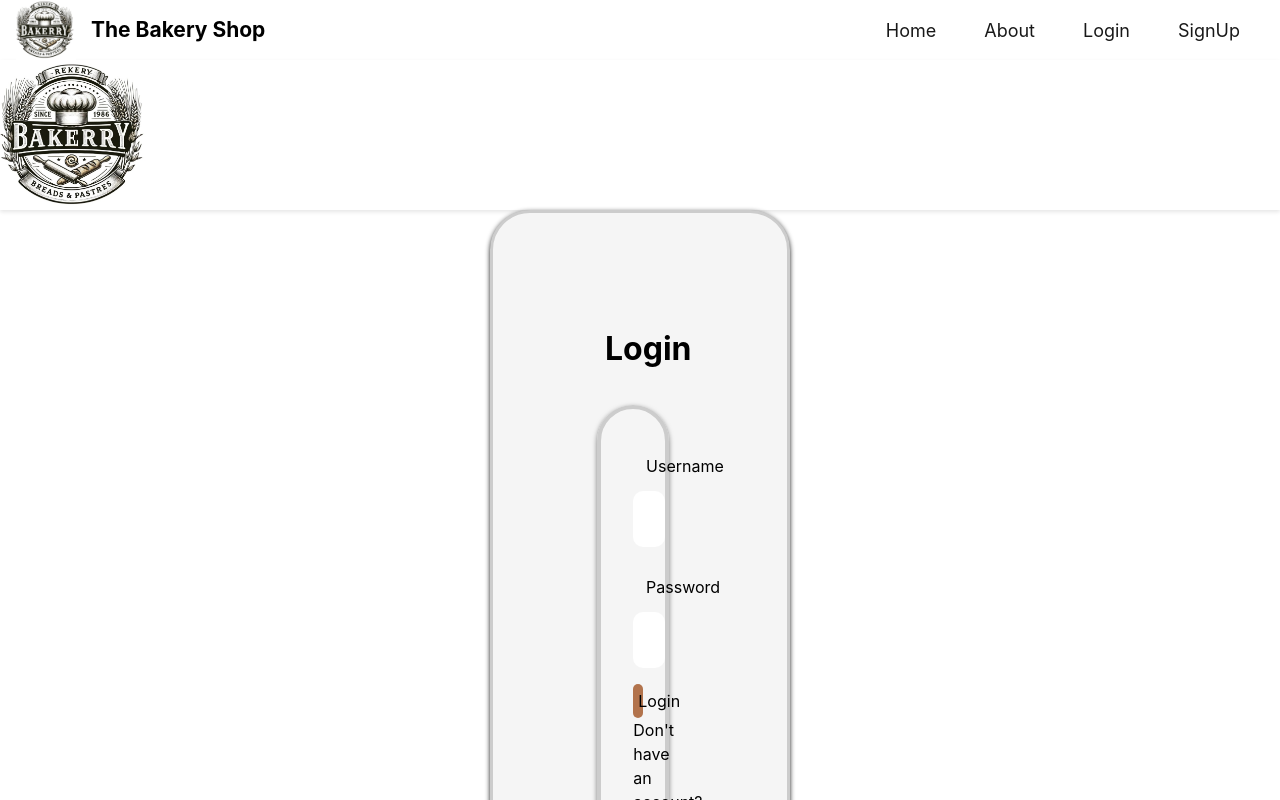
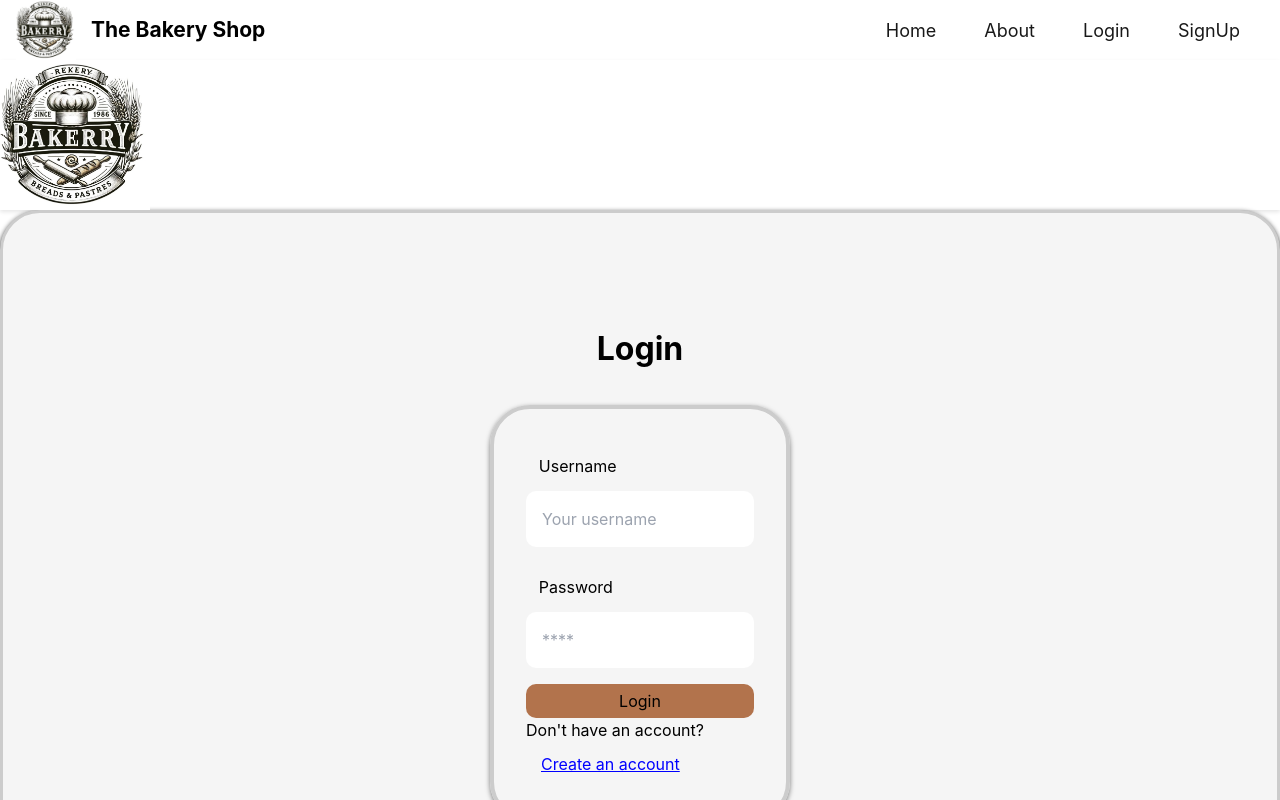
Before and after one commit to WebDevelopment-ASU/Bakery-System-Frontend, a React (Create React App) app: page /login in a window 1280 px wide. Shown: the top 800 px of the page. Built offline with nearby package versions, Linux system fonts and the light colour scheme.

Commit message:
Fixing the broken styles after Routing

```diff
--- a/src/Components/Navbar.jsx
+++ b/src/Components/Navbar.jsx
@@ -12,9 +12,9 @@ const Navbar = () => {
 
             <div className={isOpen ? `${styles.items} ${styles.open}` : styles.items}>
                 <a href="./home">Home</a>
-                <a href="/About">About</a>
-                <a href="/Login">Login</a>
-                <a href="/Signup">SignUp</a>
+                <a href="/about">About</a>
+                <a href="/login">Login</a>
+                <a href="/signup">SignUp</a>
             </div>
 
             <div
--- a/src/components/Credentials-Header.module.css
+++ b/src/components/Credentials-Header.module.css
@@ -4,7 +4,6 @@
     box-shadow: 0 2px 4px rgba(0,0,0,0.1);
 }
 
-
 .main img {
     max-width: 150px;
     height: auto;
--- a/src/pages/login/LoginPage.module.css
+++ b/src/pages/login/LoginPage.module.css
@@ -9,13 +9,12 @@
     display: flex;
     flex-direction: column;
     background-color: whitesmoke;
-    align-items: left;
+    align-items: center;
     padding: 7rem;
     border: 3px solid #ccc;
     border-radius: 40px;
     box-shadow: 0 2px 5px rgba(0, 0, 0, 0.9);
     width: 100%;
-    max-width: 300px;
     margin: auto;
 }
 
@@ -28,7 +27,6 @@
     width: 100%;
     max-width: 300px;
     position: relative;
-    left: -11%;
 }
 
 .login_label{
--- a/src/pages/signup/SignupPage.module.css
+++ b/src/pages/signup/SignupPage.module.css
@@ -9,13 +9,12 @@
     display: flex;
     flex-direction: column;
     background-color: whitesmoke;
-    align-items: left;
+    align-items: center;
     padding: 7rem;
     border: 3px solid #ccc;
     border-radius: 40px;
     box-shadow: 0 2px 5px rgba(0, 0, 0, 0.9);
     width: 100%;
-    max-width: 300px;
     margin: auto;
 }
 
@@ -28,7 +27,6 @@
     width: 100%;
     max-width: 300px;
     position: relative;
-    left: -11%;
 }
 
 
@@ -71,3 +69,7 @@
 .linkButton:hover{
     opacity: 0.6;
 }
+
+.text{
+    margin-top: 1rem;
+}
```
